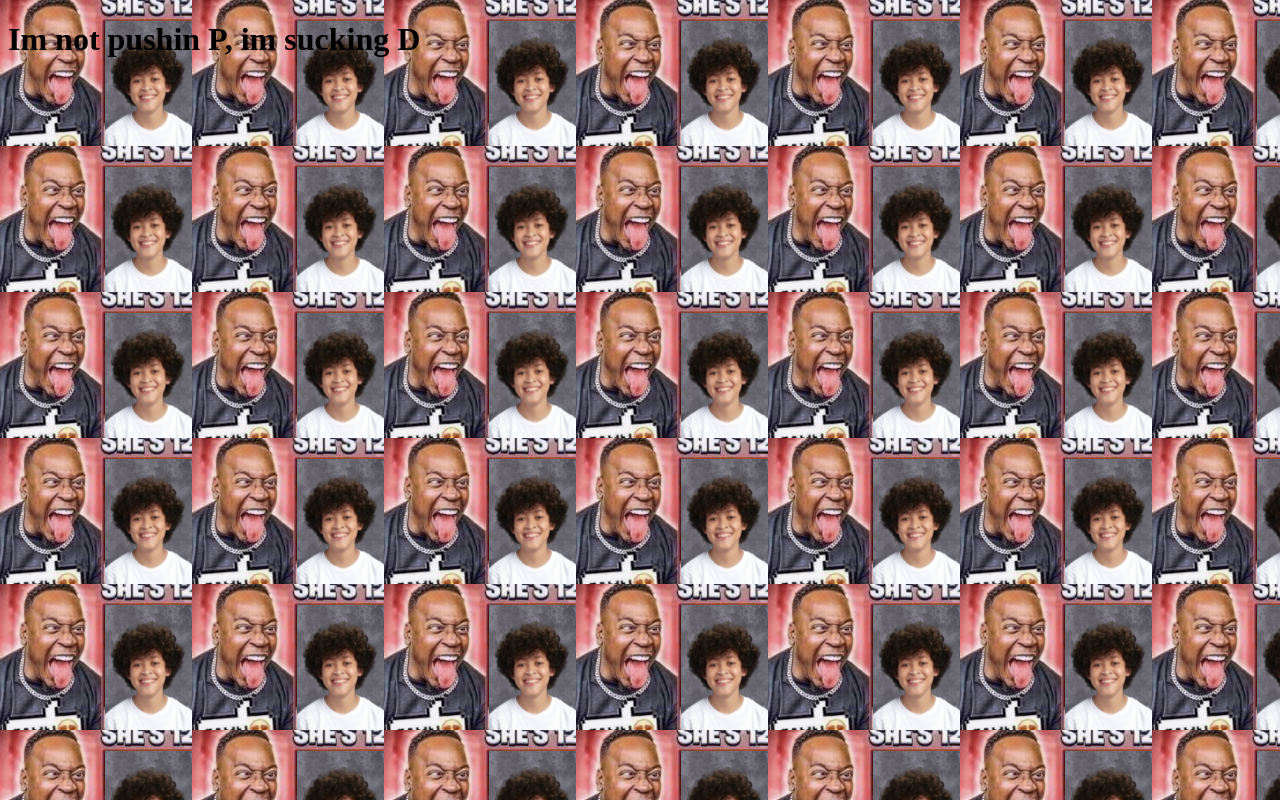
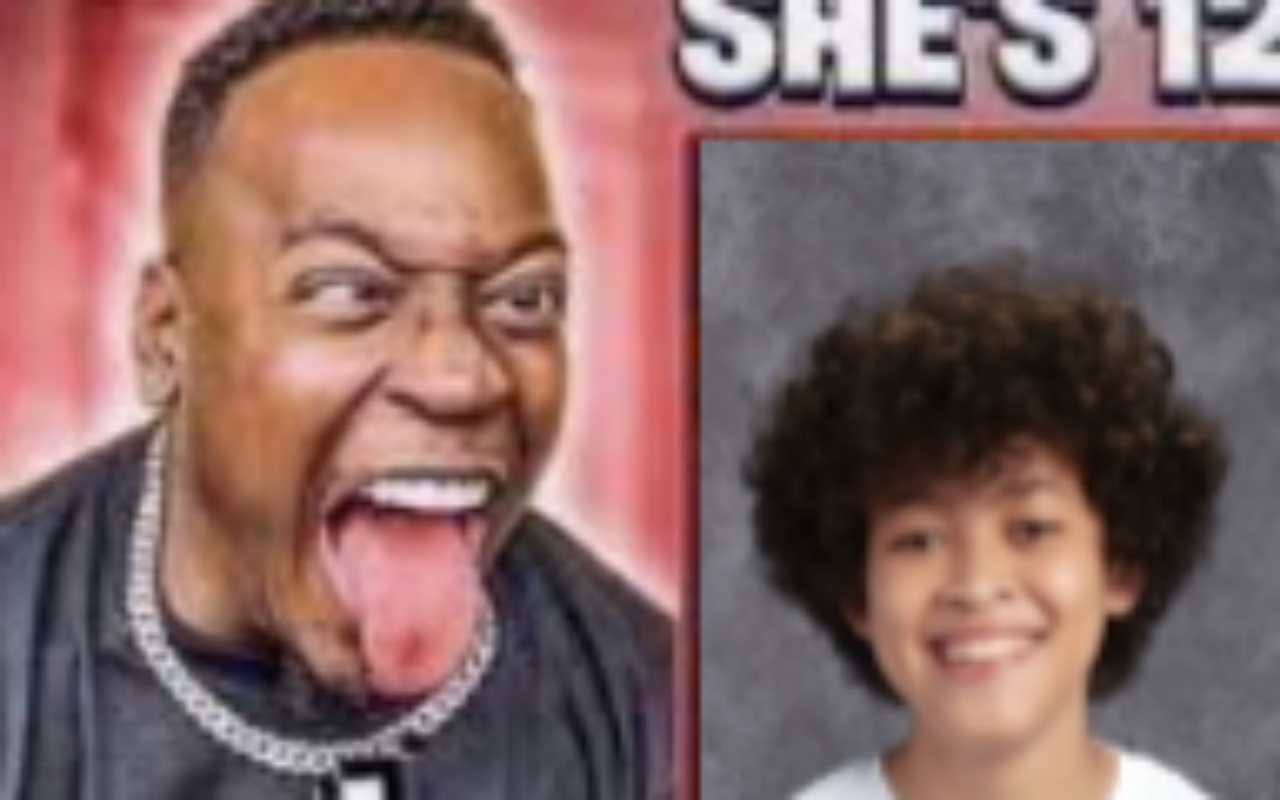
Before and after one commit to zigz0g/jav, a plain HTML site: page index.html in a window 1280 px wide. Drawn offline with Linux system fonts and the light colour scheme.

Commit message:
Update index.html

```diff
--- a/index.html
+++ b/index.html
@@ -4,9 +4,11 @@
 <style>
 body {
   background-image: url('https://raw.githubusercontent.com/zigz0g/jav/main/p.png');
+  background-repeat: no-repeat;
+  background-attachment: fixed;
+  background-size: cover;
 }
 </style>
 </head>
 <body>
-  <h1> Im not pushin P, im sucking D </h1>
 </body>
```
